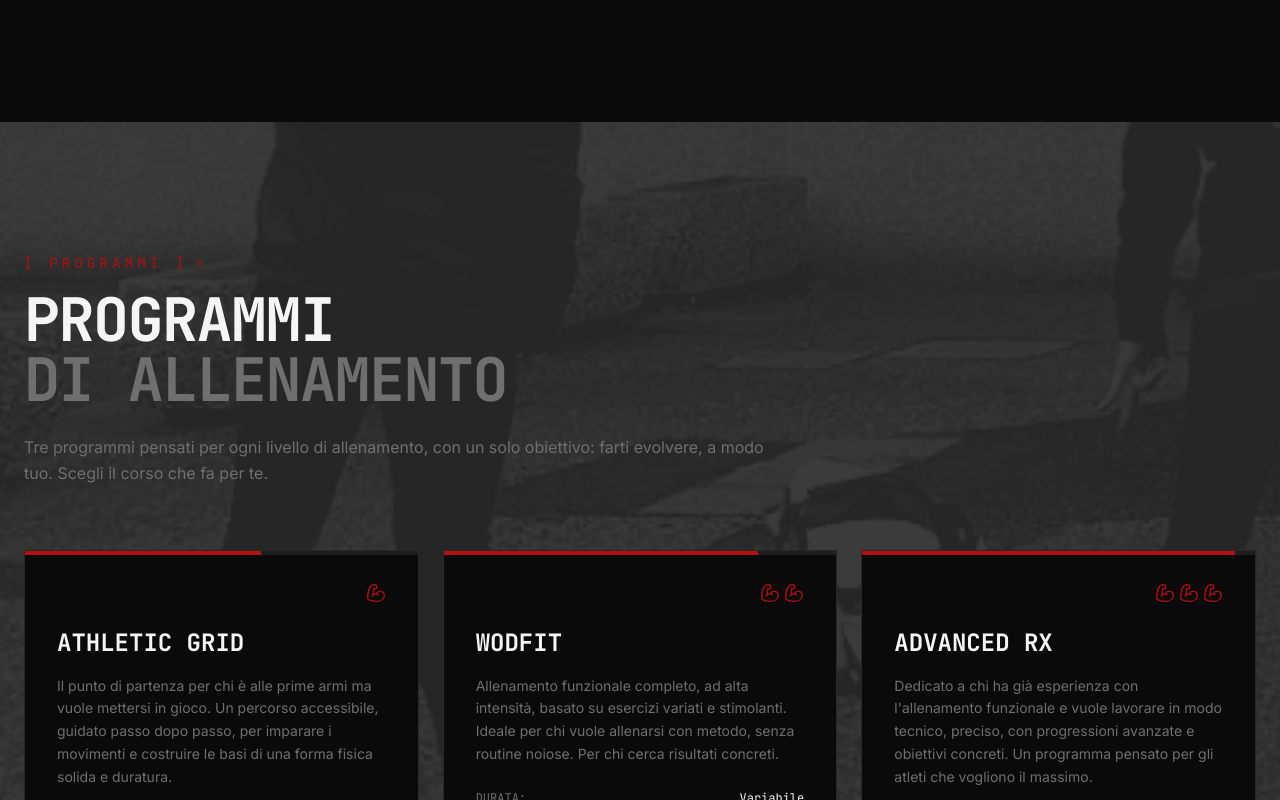
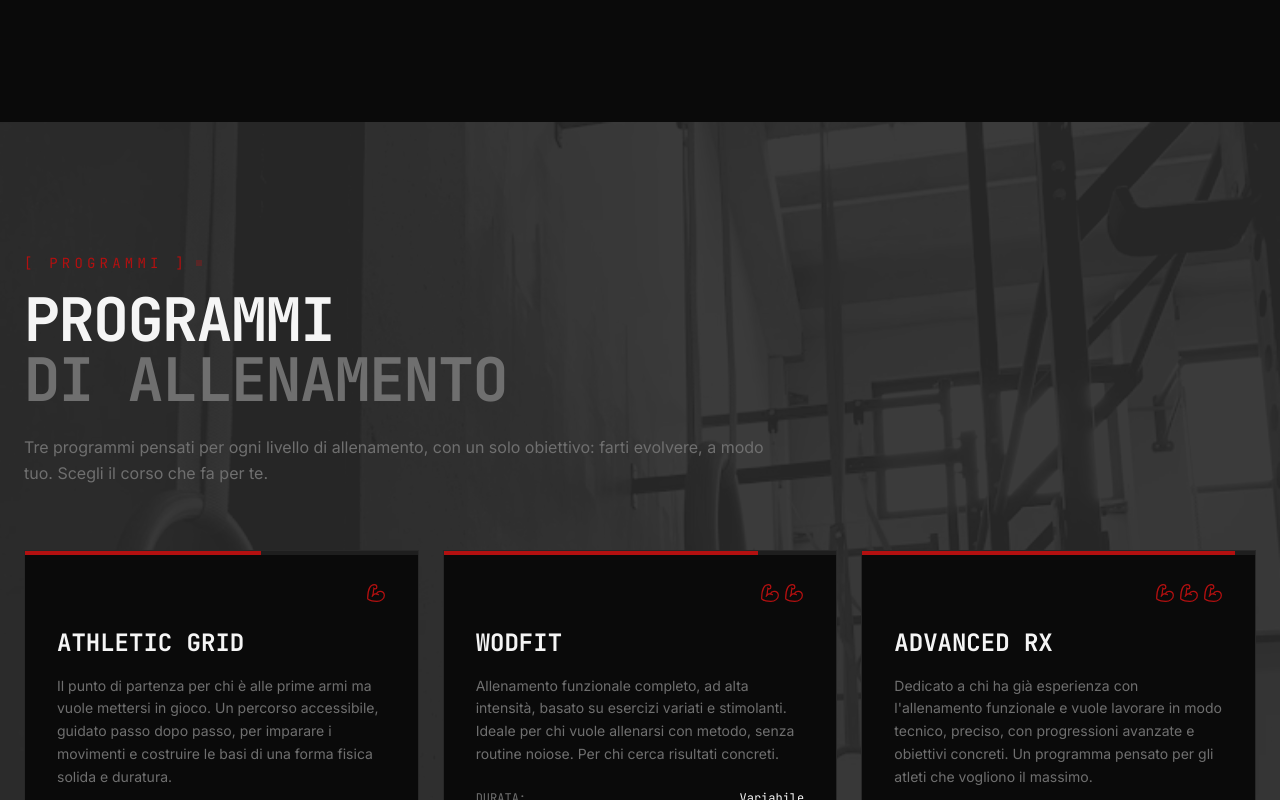
Before and after one commit to richterzo/otherwise-landing, a Next.js app: page / in a window 1280 px wide. Shown: the part 1940-2740 px from the top of the page. Built offline with nearby package versions, Linux system fonts and the light colour scheme.

Commit message:
feat: add Box4.webp as Training section background
- Renamed unnamed (3).webp to Box4.webp (Equipment 2)
- Updated Training section background to use Box4.webp
- Removed zoom and positioning, using standard centered background
- Maintains grayscale and low opacity

```diff
--- a/components/Training.tsx
+++ b/components/Training.tsx
@@ -40,16 +40,14 @@ export default function Training() {
 
   return (
     <section id="training" className="relative py-32 bg-grigio-cemento overflow-hidden" ref={ref}>
-      {/* Background Image - Zoomed bottom left */}
+      {/* Background Image - Training */}
       <div className="absolute inset-0">
         <div
-          className="absolute bottom-0 left-0 w-full h-full bg-cover bg-left-bottom"
+          className="absolute inset-0 bg-cover bg-center"
           style={{
-            backgroundImage: 'url(/images/facility-2.webp)',
+            backgroundImage: 'url(/images/Box4.webp)',
             filter: 'grayscale(100%) contrast(1.2)',
-            opacity: 0.08,
-            transform: 'scale(2)',
-            transformOrigin: 'bottom left'
+            opacity: 0.08
           }}
         />
       </div>
```
Also changed, not shown: public/images/Box4.webp (added).
